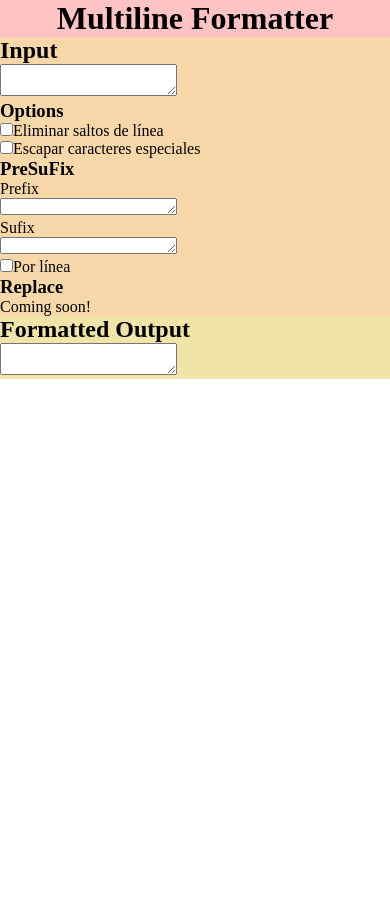
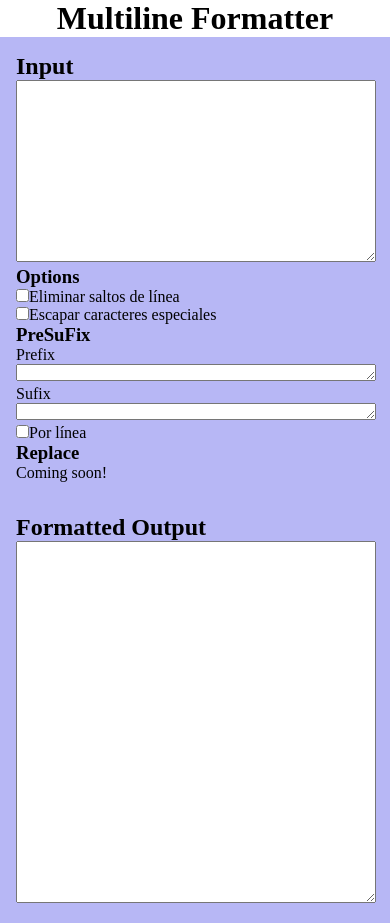
Before and after one commit to barelyfalse/multiline-string-formatter, a React (Create React App) app: page / in a window 390 px wide. Before the commit the page ends 844 px from the top, so only its background shows below. Built offline with nearby package versions, Linux system fonts and the light colour scheme.

Commit message:
basic responsive styles

```diff
--- a/src/App.js
+++ b/src/App.js
@@ -10,13 +10,13 @@ function App() {
     <div className="wrapper">
       <h1>Multiline Formatter</h1>
       <div className="container">
-        <div className="main-inputs">
+        <div className="pane">
           <MainInput />
           <Options />
           <PreSuFix />
           <Replace />
         </div>
-        <div className="main-outputs">
+        <div className="pane">
           <MainOutput />
         </div>
       </div>
--- a/src/components/MainInput.js
+++ b/src/components/MainInput.js
@@ -1,10 +1,11 @@
 import React from 'react'
+import '../css/app.css'
 
 function MainInput() {
   return (
     <div>
       <h2>Input</h2>
-      <textarea />
+      <textarea rows="12" className='text-input'/>
     </div>
   )
 }
--- a/src/components/MainOutput.js
+++ b/src/components/MainOutput.js
@@ -1,10 +1,11 @@
 import React from 'react'
+import '../css/app.css'
 
 function MainOutput() {
   return (
     <div>
       <h2>Formatted Output</h2>
-      <textarea></textarea>
+      <textarea rows="24" className='text-input'/>
     </div>
   )
 }
--- a/src/components/PreSuFix.js
+++ b/src/components/PreSuFix.js
@@ -1,17 +1,18 @@
 import React from 'react'
 import Checkbox from './Checkbox'
 import CollapsibleCard from './CollapsibleCard'
+import '../css/app.css'
 
 function PreSuFix() {
   return (
     <CollapsibleCard title="PreSuFix">
       <div>
         <p>Prefix</p>
-        <textarea rows="1" />
+        <textarea rows="1" className='text-input'/>
       </div>
       <div>
         <p>Sufix</p>
-        <textarea rows="1" />
+        <textarea rows="1" className='text-input'/>
       </div>
       <Checkbox label="Por línea" />
     </CollapsibleCard>
--- a/src/css/app.css
+++ b/src/css/app.css
@@ -4,7 +4,6 @@
 }
 
 .wrapper {
-  background-color: rgb(255, 195, 195);
   display: flex;
   flex-direction: column;
   align-items: center;
@@ -13,15 +12,29 @@
 .container {
   display: flex;
   flex-direction: column;
+  align-items: stretch;
+  width: 100%;
+  background-color: rgb(183, 183, 245);
+}
+
+.pane {
+  padding: 1em;
+  flex: 1;
+}
+
+.text-input {
+  resize: vertical;
   width: 100%;
 }
 
-.main-inputs {
-  background-color: rgb(248, 216, 168);
-  width: 100%;
+@media only screen and (min-width: 1500px) {
+  .container {
+    width: 80%;
+  }
 }
 
-.main-outputs {
-  background-color: rgb(241, 228, 169);
-  width: 100%;
+@media only screen and (min-width: 992px) {
+  .container {
+    flex-direction: row;
+  }
 }
```
